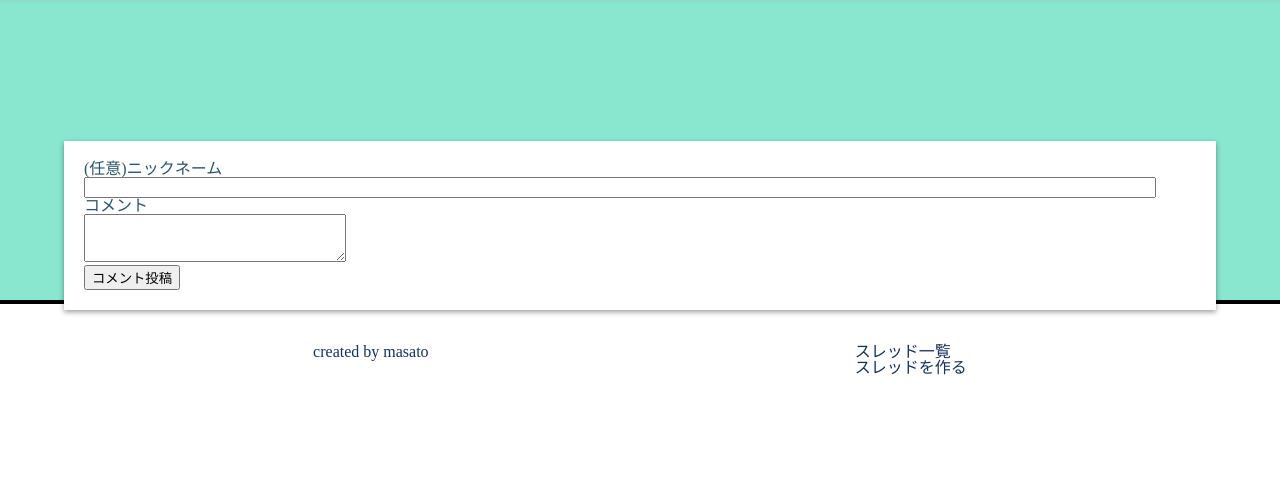
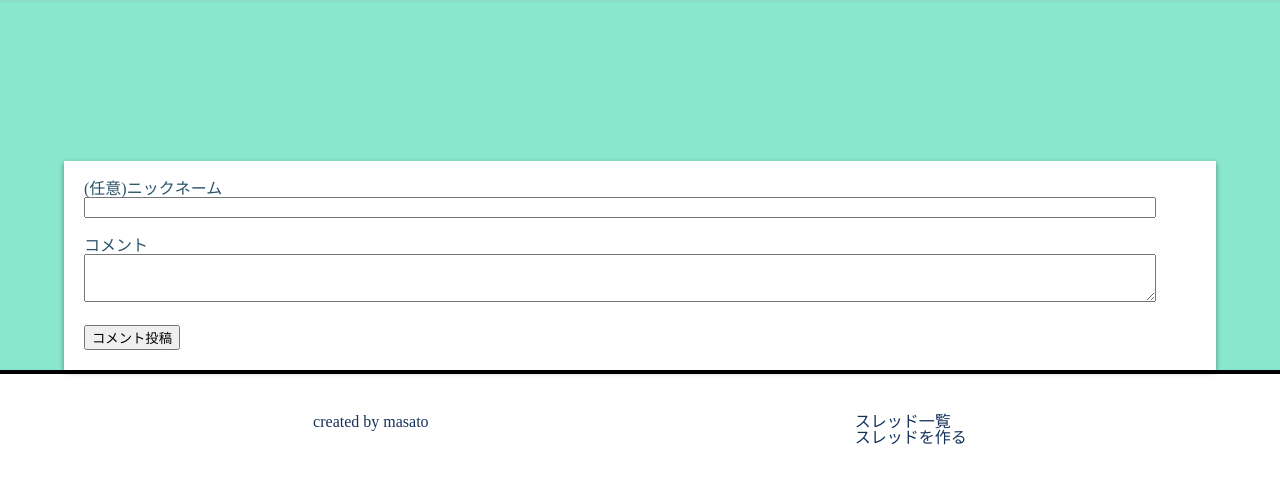
Before and after one commit to masato1230/winning_app, a Django app: template winning_app/templates/winning_app/thread.html in a window 1280 px wide. Shown: the part 60-545 px from the top of the page. Run offline with Django 3.2, Linux system fonts and the light colour scheme; the template is opened without the code that fills it, so the values that code supplies are empty.

Commit message:
add css of thread

```diff
--- a/static/css/thread.css
+++ b/static/css/thread.css
@@ -3,13 +3,28 @@
 
 /* main */
 .main {
-  padding-top: 100px;
-  padding-bottom: 200px;
+  padding-top: 30px;
+  padding-bottom: 300px;
   background-color: #88e7ce;
 }
 
 .main .container {
   position: relative;
+}
+
+.thread-title {
+  color: rgb(43, 84, 106);
+  font-size: 3.5rem;
+  font-weight: bold;
+}
+
+.thread-desc {
+  margin: 40px;
+}
+
+.thread-created-date {
+  text-align: right;
+  margin-bottom: 20px;
 }
 
 
@@ -44,7 +59,7 @@
 .comment-form__wrapper {
   padding: 20px;
   position: absolute;
-  bottom: -210px;
+  bottom: -300px;
   background-color: rgb(255, 255, 255);
   box-shadow: rgba(0, 0, 0, 0.4) 0px 2px 5px;
   transition: all 0.3s ease-in-out 0s;
@@ -58,9 +73,12 @@
 }
 
 input {
+  margin-bottom: 20px;
   width: 100%;
 }
 
 textarea {
   height: 3rem;
+  width: 100%;
+  margin-bottom: 20px;
 }
```
